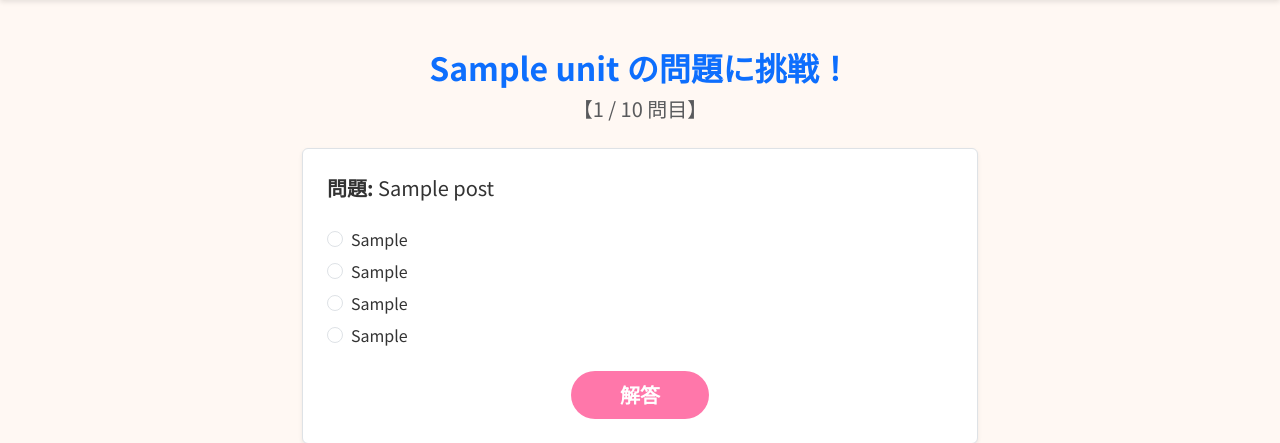
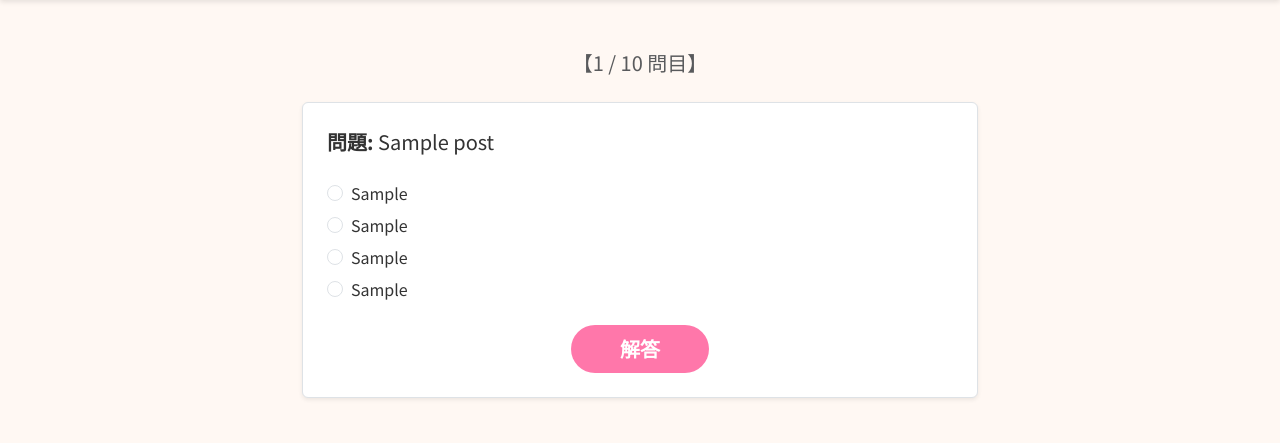
Before and after one commit to taipiwiq/otamesi, a Python web app: template PLACTICE/quiz_app/templates/quiz.html in a window 1280 px wide. Shown: the part 68-511 px from the top of the page. Run offline with Jinja, Linux system fonts and the light colour scheme; the template is opened without the code that fills it: most values are stand-ins (such as "Sample title", 1, 10 or a date in 2020).

Commit message:
Update quiz.html

```diff
--- a/PLACTICE/quiz_app/templates/quiz.html
+++ b/PLACTICE/quiz_app/templates/quiz.html
@@ -3,7 +3,7 @@
 
 <div class="container py-4" style="max-width: 700px;">
   <div class="mb-4">
-    <h2 class="text-center text-primary">{{ unit.name }} の問題に挑戦！</h2>
+<!--     <h2 class="text-center text-primary">{{ unit.name }} の問題に挑戦！</h2> -->
     <p class="text-center fs-5 text-muted">【{{ current_number }} / {{ total }} 問目】</p>
   </div>
 
```
